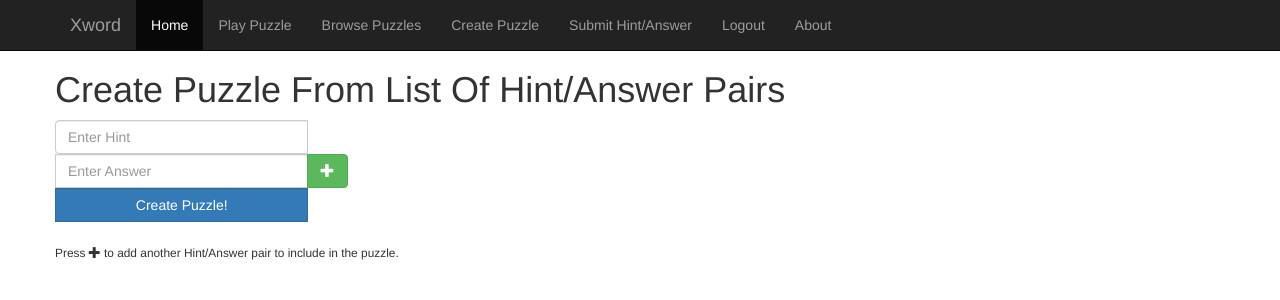
After one commit to A-star-vengers/xword, a Flask app: page /create_puzzle in a window 1280 px wide. The commit adds this page. Shown: the top 300 px of the page. Run offline with Flask 2, Linux system fonts and the light colour scheme; the visitor is signed in with stand-in values (Sample User, id 1); some libraries are stand-ins or nearby versions.

Commit message:
Added user interface for user crossword creation. Started working on user puzzle creation logic and database.

```diff
--- a/app/dbmodels/__init__.py
+++ b/app/dbmodels/__init__.py
@@ -58,15 +58,14 @@ class HintAnswerPair(db.Model):
     #The source can be a username or a website, one of which should be NULL since it only makes sense for the
     #hint/answer pair to come from one source (user or third party source)
     #Could probably have these just point to the IDs into the word_source or the user table
-    source = db.Column(db.Integer, db.ForeignKey("xword_source.xid"), nullable=True)
+    #source = db.Column(db.Integer, db.ForeignKey("xword_source.xid"), nullable=True)
     author = db.Column(db.Integer, db.ForeignKey("user.uid"), nullable=True)
     #Optional theme to assign to hint/answer pair, could also point to the theme id rather than the string itself
     #theme = db.Column(db.Integer, db.ForeignKey("theme.tid"), nullable=True)
 
-    def __init__(self, answer, hint, source, author):#, theme):
+    def __init__(self, answer, hint, author):#, theme):
         self.answer = answer
         self.hint = hint
-        self.source = source
         self.author = author
         #self.theme = theme
 
--- /dev/null
+++ b/app/static/js/create_puzzle.js
@@ -0,0 +1,30 @@
+$(function()
+{
+    $(document).on('click', '.btn-add', function(e)
+    {
+        e.preventDefault();
+
+        var controlForm = $('.controls form:first'),
+            currentEntry = $(this).parents('.entry:first'),
+            newEntry = $(currentEntry.clone()).appendTo(controlForm);
+
+        var newLength = $('.controls .entry').length;
+
+        newEntry.find('input').val('');
+        newEntry.find(':submit').val('Create Puzzle!');
+        newEntry.find('input[name^=hint]').attr("name", "hint_" + newLength);
+        newEntry.find('input[name^=answer]').attr("name", "answer_" + newLength);
+        controlForm.find('.entry:not(:last) .btn-add')
+            .removeClass('btn-add').addClass('btn-remove')
+            .removeClass('btn-success').addClass('btn-danger')
+            .html('<span class="glyphicon glyphicon-minus"></span>');
+        controlForm.find('.entry:not(:last) .btn-primary')
+            .remove();
+    }).on('click', '.btn-remove', function(e)
+    {
+        $(this).parents('.entry:first').remove();
+
+        e.preventDefault();
+        return false;
+    });
+});
--- /dev/null
+++ b/app/templates/create_puzzle.html
@@ -0,0 +1,27 @@
+{% extends 'layout.html' %}
+{% block mainbody %}
+<div class="row">
+    <h1>Create Puzzle From List Of Hint/Answer Pairs</h1>
+    <div class="control-group" id="fields">
+        <!--<label class="control-label" for="field1">Nice Multiple Form Fields</label>-->
+        <div class="controls">
+            <form role="form" autocomplete="off" action="/create_puzzle" method="post">
+                <div class="entry input-group col-xs-3">
+                    <input class="form-control" name="hint_1" type="text" placeholder="Enter Hint" />
+                    <input class="form-control" name="answer_1" type="text" placeholder="Enter Answer" />
+                    <input type="submit" name="submit_hints" id="submit_hints" action=tabindex="4" class="form-control btn btn-primary" value="Create Puzzle!">
+
+
+                    <span class="input-group-btn">
+                        <button class="btn btn-success btn-add" type="button">
+                            <span class="glyphicon glyphicon-plus"></span>
+                        </button>
+                    </span>
+                </div>
+            </form>
+        <br>
+        <small>Press <span class="glyphicon glyphicon-plus gs"></span> to add another Hint/Answer pair to include in the puzzle.</small>
+        </div>
+    </div>
+</div>
+{% endblock %}
--- a/app/templates/layout.html
+++ b/app/templates/layout.html
@@ -67,5 +67,6 @@
     <script src="https://ajax.googleapis.com/ajax/libs/jquery/1.12.4/jquery.min.js"></script>
     <script src="{{ url_for('static', filename='js/bootstrap.min.js') }}"></script>
     <script src="{{ url_for('static', filename='js/login.js') }}"></script>
+    <script src="{{ url_for('static', filename='js/create_puzzle.js') }}"></script>
   </body>
 </html>
--- a/app/templates/submit.html
+++ b/app/templates/submit.html
@@ -19,7 +19,7 @@
               </div>
               -->
               <div class="form-group">
-                <input type="submit" name="pair-submit" id="pair-submit" tabindex="4" class="form-control btn" value="Submit Hint Answer Pair">
+                <input type="submit" name="pair-submit" id="pair-submit" tabindex="4" class="form-control btn btn-primary" value="Submit Hint Answer Pair">
               </div>
         </form>
     </div>
--- a/app/views.py
+++ b/app/views.py
@@ -4,11 +4,13 @@ from app.db import db
 from app.dbmodels import User, HintAnswerPair
 from app.util import validate_table, getsalt, createhash
 
+from os import urandom
+
 register_form = ['username', 'email', 'password', 'confirm']
 login_form = ['username', 'password']
 submit_form = ['hint', 'answer']  # , 'theme']
 
-app.secret_key = 'foobar'
+app.secret_key = urandom(24)
 
 
 @app.route('/')
@@ -104,12 +106,9 @@ def submit_pair():
             hint = request.form['hint']
             answer = request.form['answer']
 
-            # print "Hint: " + str(hint)
-            # print "Answer: " + str(answer)
-
             newPair = HintAnswerPair(
                                      answer, hint,
-                                     None, session['uid'],
+                                     session['uid']
                                     )
             db.session.add(newPair)
             db.session.commit()
@@ -119,3 +118,68 @@ def submit_pair():
                                   )
 
     return redirect(url_for('login'))
+
+
+@app.route("/create_puzzle", methods=['GET', 'POST'])
+def create_puzzle():
+
+    if 'logged_in' not in session:
+        return redirect(url_for('login'))
+
+    if request.method == 'GET':
+        return render_template('create_puzzle.html')
+
+    if request.method == 'POST':
+
+        hints = []
+        answers = []
+
+        post_params = request.form.to_dict()
+
+        hints = filter(lambda x: "hint_" in x, post_params)
+        answers = filter(lambda x: "answer_" in x, post_params)
+
+        # Sort hints and answers to make sure listed in order
+        # e.g. hint_1, hint_2, hint_3, rather that hint_2, hint_1, hint_3
+        hints = sorted(list(hints))
+        answers = sorted(list(answers))
+
+        # Should respond with error if hints, answers lengths do not mach
+
+        # If we decide on a minimum length for crossword puzzle questions
+        # that should also be enforced here
+
+        # If hint/answer not in database then we need to add it database
+        # A cool feature for a second iteration would be an AJAX style
+        # drop down.
+        # box when typing in hint/answers that will complete based off
+        # of contents
+        # in the database, that is a little much for first demo though
+        for hint, answer in zip(hints, answers):
+
+            print("Hint: " + request.form[hint])
+            print("Answer: " + request.form[answer])
+            hint = request.form[hint]
+            answer = request.form[answer]
+
+            # Check if hint/answer pair already exists, do not report an error
+            # just do not add to the database if this happens
+            pair_exists = HintAnswerPair.query.filter(
+                                            HintAnswerPair.hint == hint,
+                                            HintAnswerPair.answer == answer
+                                                        ).scalar()
+
+            if pair_exists is None:
+                print("New Hint Answer Pair")
+
+                # Add the hint/answer pair to the database
+                new_pair = HintAnswerPair(answer, hint, session['uid'])
+                db.session.add(new_pair)
+                db.session.commit()
+
+        # If puzzle is created successfully should redirect to
+        # game page where puzzle game starts
+
+    # If some unexpected HTTP request type simply
+    # redirect to root page
+    return redirect(url_for('index'))
```
